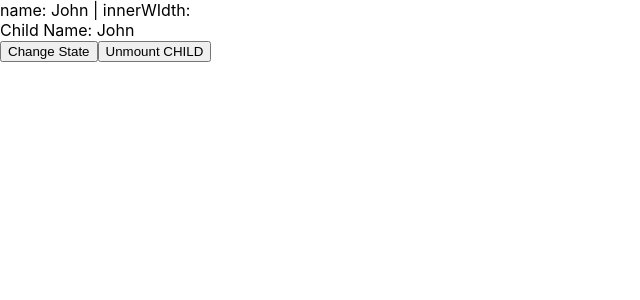
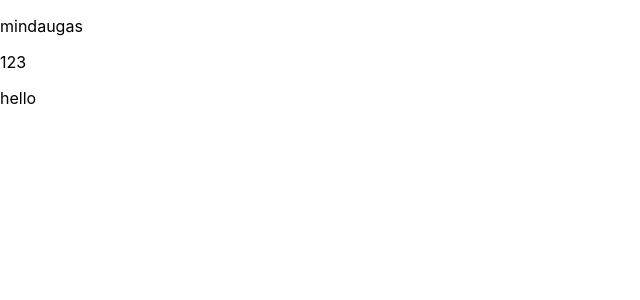
Before and after one commit to mindazub/react-router-crud, a React (Create React App) app: page / in a window 1280 px wide. Shown: the top 300 px of the page, without its empty margins (0-640 px from the left). Built offline with nearby package versions, Linux system fonts and the light colour scheme.

Commit message:
not finished but meh, fuck it

```diff
--- a/package.json
+++ b/package.json
@@ -7,6 +7,7 @@
     "@testing-library/react": "^9.3.2",
     "@testing-library/user-event": "^7.1.2",
     "bootstrap": "^4.4.1",
+    "flow-bin": "^0.117.0",
     "react": "^16.12.0",
     "react-bootstrap": "^1.0.0-beta.16",
     "react-dom": "^16.12.0",
@@ -17,7 +18,8 @@
     "start": "react-scripts start",
     "build": "react-scripts build",
     "test": "react-scripts test",
-    "eject": "react-scripts eject"
+    "eject": "react-scripts eject",
+    "flow": "flow"
   },
   "eslintConfig": {
     "extends": "react-app"
--- a/src/App.js
+++ b/src/App.js
@@ -1,74 +1,42 @@
 import React, { Component } from "react";
-import Child from "./components/parentToChild/Child";
 
-class App extends Component {
+type TestProps = {
+  str: string,
+  num?: number,
+  ary: Array<number>
+};
+
+type TestState = {
+  message: string
+};
+
+class Test extends Component<TestProps> {
   state = {
-    name: "Peter"
+    message: "hello"
   };
 
-  constructor(props) {
-    super(props);
-    this.state = {
-      name: "John"
-    };
-    console.log("constructor");
-  }
-
-  componentWillMount() {
-    if (window.innerWidth < 500) {
-      this.setState({ innerWidth: window.innerWidth });
-    }
-
-    console.log("Component will mount");
-  }
-
-  componentDidMount() {
-    console.log("component did mount");
-  }
-
-  componentWillReceiveProps() {
-    console.log("componentWillReceiveProps");
-  }
-
-  shouldComponentUpdate(nextProps, nextState) {
-    console.log("shouldComponentUpdate");
-    return true;
-  }
-
-  componentWillUpdate() {
-    console.log("componentWillUpdate, no to setState here!");
-  }
-
-  componentDidUpdate(prevProps, prevState) {
-    console.log("CHILD prevProps", prevProps);
-    console.log("CHILD prevState", prevState);
-    console.log("CHILD componentDidUpdate");
-  }
-
-  componentWillUnmount() {
-    console.log("componentWillUnmount");
-  }
-
-  changeState() {
-    this.setState({ name: "Joe" });
-  }
-
-  unmountChild(){
-    this.setState({name: 'Robert Unmount'});
-  }
+  static defaultProps = {
+    str: "mindaugas"
+  };
+  p:? HTMLBodyElement;
 
   render() {
-    console.log("render");
-    if(this.state.name === 'Robert Unmount'){
-      return(<div/>);
-    }
+    return (
+      <div className="Test">
+        <p>{this.props.str}</p>
+        <p>{this.props.num}</p>
+        <p>{this.props.ary.map(val => val)}</p>
+        <p ref={p => (this.p = p)}>{this.state.message}</p>
+      </div>
+    );
+  }
+}
+
+class App extends Component<{}> {
+  render() {
     return (
       <div className="App">
-        name: {this.state.name} | innerWIdth: {this.state.innerWidth}
-        <Child name={this.state.name} />
-        <button onClick={this.changeState.bind(this)}>Change State</button>
-
-        <button onClick={this.unmountChild.bind(this)}>Unmount CHILD</button>
+        <Test ary={[1, 2, 3]} />
       </div>
     );
   }
--- a/src/components/parentToChild/Child.js
+++ /dev/null
@@ -1,42 +0,0 @@
-import React, { Component } from "react";
-
-class Child extends Component {
-  constructor() {
-    super();
-
-    console.log("CHILD constructor");
-  }
-
-  componentWillMount() {
-    console.log("CHILD Component will mount");
-  }
-
-  componentDidMount() {
-    console.log("CHILD component did mount");
-  }
-
-  componentWillReceiveProps() {
-    console.log("CHILD componentWillReceiveProps");
-  }
-
-  shouldComponentUpdate(nextProps, nextState) {
-    console.log("CHILD shouldComponentUpdate");
-    return true;
-  }
-
-  componentWillUpdate() {
-    console.log("CHILD componentWillUpdate");
-  }
-
-  componentWillUnmount() {
-    console.log("CHILD componentWillUnmount");
-  }
-
-  render() {
-    console.log("CHILD render");
-
-    return <div className="App">Child Name: {this.props.name}</div>;
-  }
-}
-
-export default Child;
```
Also changed, not shown: src/components/parentToChild/Parent.js (deleted, +0 -13 lines), 2 other files (tests, documents, lock files or other folders).
